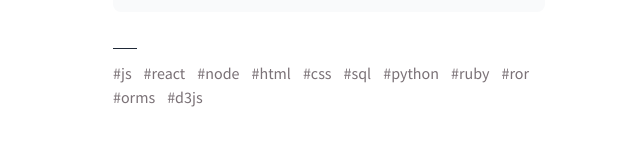
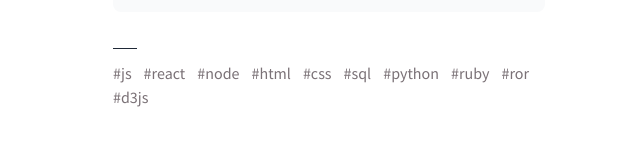
Before and after one commit to amyhua/amyhua.github.io, a Next.js app: page / in a window 1280 px wide. Shown: the part 460-619 px from the top of the page, without its empty margins (183-823 px from the left). Built offline with nearby package versions, Linux system fonts and the light colour scheme.

Commit message:
Edit tags

```diff
--- a/pages/index.tsx
+++ b/pages/index.tsx
@@ -83,7 +83,7 @@
               <div className="w-6 border-b border-b-gray-800 my-3" />
               <div className="text-[#7a7176]">
                 {
-                  ['#js', '#react', '#node', '#html', '#css', '#sql', '#python', '#ruby', '#ror', '#orms', '#d3js']
+                  ['#js', '#react', '#node', '#html', '#css', '#sql', '#python', '#ruby', '#ror', '#d3js']
                   .map((tag, i) => (
                     <Tag key={i}>{tag}</Tag>
                   ))
```
